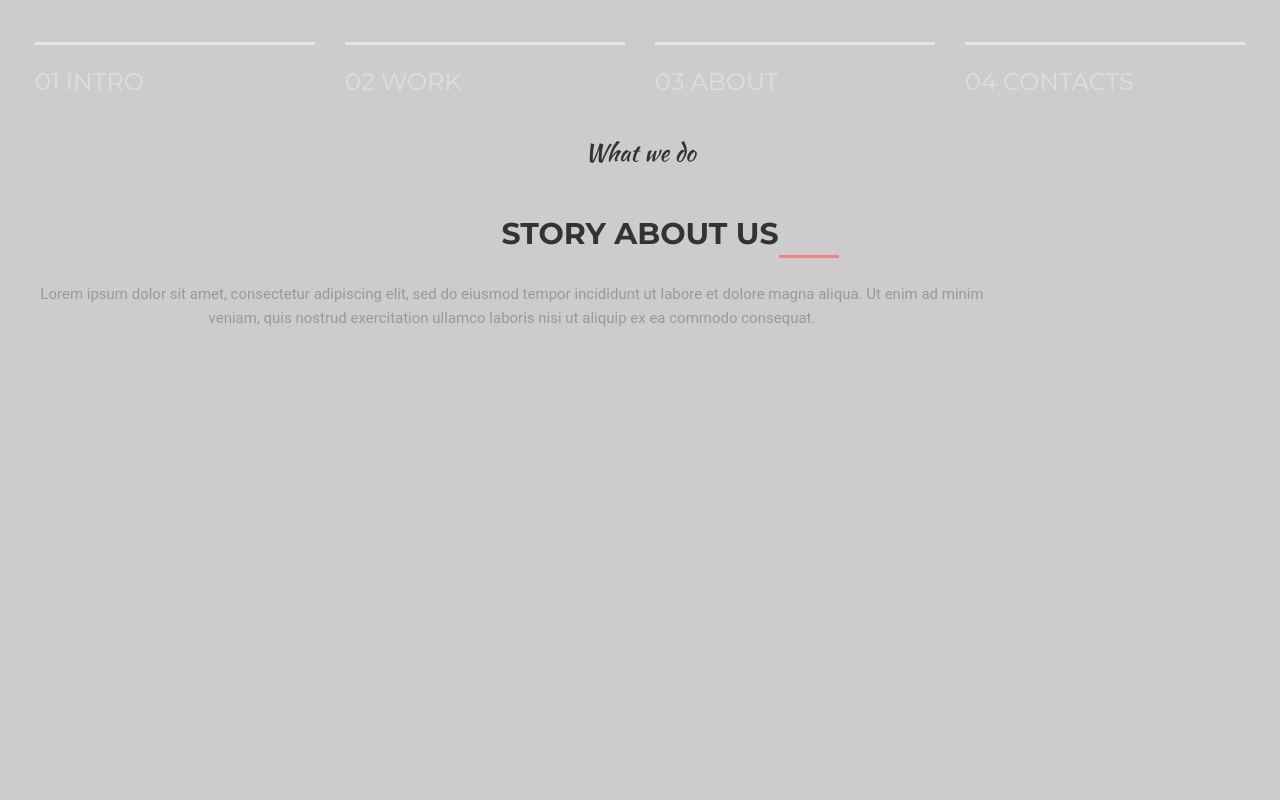
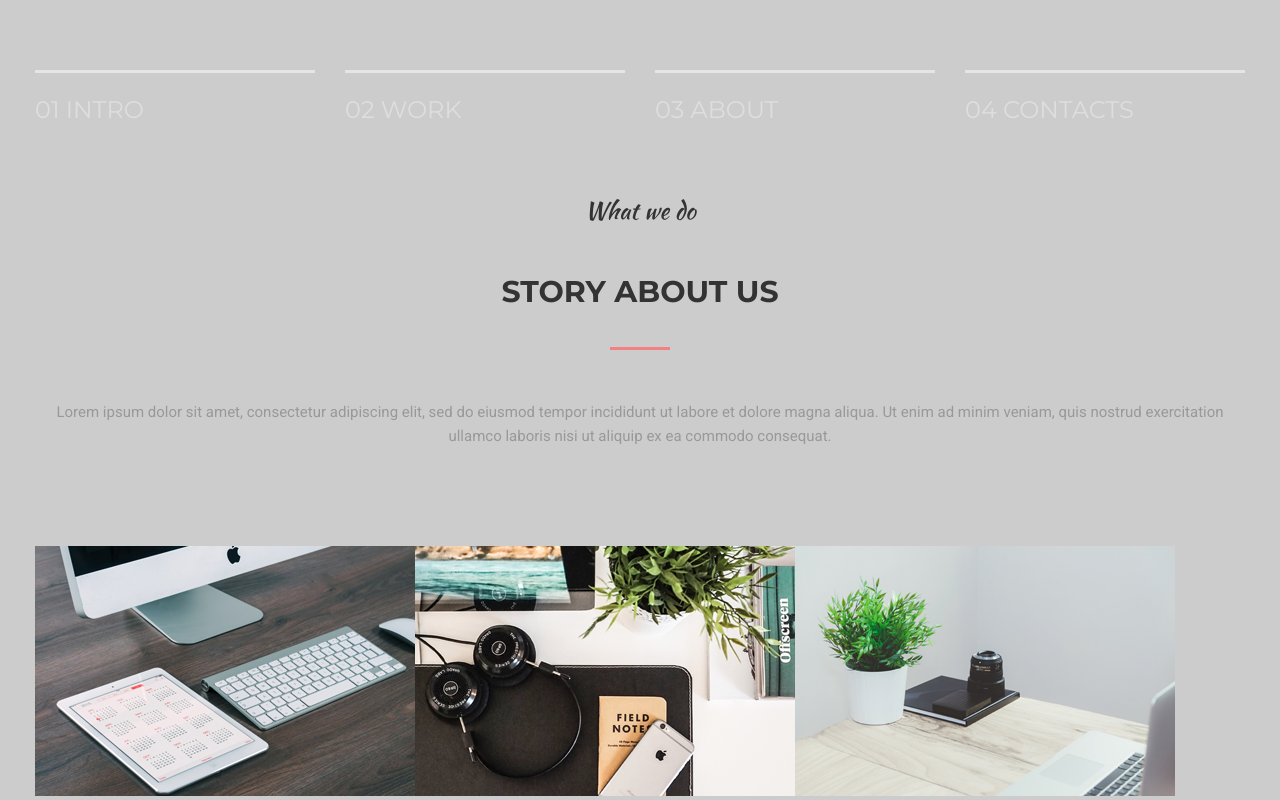
Before and after one commit to VladimirMorris/To-windows, a plain HTML site: page index.html in a window 1280 px wide. Shown: the part 772-1572 px from the top of the page. Before the commit the page ends 1102 px from the top, so only its background shows below. Drawn offline with Linux system fonts and the light colour scheme.

Commit message:
Next To Windows

```diff
--- a/index.html
+++ b/index.html
@@ -6,6 +6,7 @@
 	<title>Second layout</title>
 	<link href="https://fonts.googleapis.com/css?family=Montserrat:400,700" rel="stylesheet">
 	<link href="https://fonts.googleapis.com/css?family=Kaushan+Script" rel="stylesheet">
+	<link href="https://fonts.googleapis.com/css?family=Roboto" rel="stylesheet">
 </head>
 <body>
 	<header>
@@ -55,5 +56,19 @@
 		<div class="text-about-us">Lorem ipsum dolor sit amet, consectetur adipiscing elit, sed do eiusmod tempor incididunt ut labore et dolore magna aliqua. Ut enim ad minim veniam, quis nostrud exercitation ullamco laboris nisi ut aliquip ex ea commodo consequat. </div>
 	</div>
 
+	<div class="container">
+		<div class="block-of-photos">
+			<div class="drop-shadow-photo">
+				<img src="layer-44.png">
+			</div>
+			<div>
+				<img src="layer-39.png">
+			</div>
+			<div>
+				<img src="layer-41.png">
+			</div>
+		</div>
+	</div>
+
 </body>
 </html>
--- a/styles.css
+++ b/styles.css
@@ -64,6 +64,7 @@ margin-right: 55px;
 background-color: #fff;
 position: absolute;
 margin-top: 70px;
+transform: translateX(-30px);
 }
 
 .learn-more-button {
@@ -73,6 +74,9 @@ margin-right: 55px;
 font-weight: 700;
 text-transform: uppercase;
 text-align: center;
+border: 3px solid #ffffff;
+width: 160px;
+height: 40px;
 }
 
 .rectangle-navigation{
@@ -108,20 +112,21 @@ font-weight: 400;
 font-family: "Kaushan Script";
 font-size: 24px;
 font-weight: 400;
-  margin-top: 90px;
+margin-top: 120px;
 margin-bottom: 45px;
 text-align: center;
 }
 
 .main-title-about-us {
 margin-top: 25px;
-  margin-bottom: 30px;
+margin-bottom: 90px;
 color: #333;
 font-family: Montserrat;
 font-size: 30px;
 font-weight: 700;
 text-transform: uppercase;
 text-align: center;
+position: relative;
 }
 
 .main-title-about-us:after {
@@ -130,16 +135,29 @@ font-weight: 400;
 height: 3px;
 background-color: #f38181;
 position: absolute;
-	margin-top: 40px;
+bottom: -40px;
+transform: translateX(-30px);
+left: 50%;
 }
 
 .text-about-us{
-  width: 954px;
-  height: 39px;
-  color: #999999;
+color: #999;
 font-family: Roboto;
 font-size: 15px;
 font-weight: 400;
 line-height: 24px;
 text-align: center;
 }
+
+.block-of-photos {
+display: flex;
+justify-content: space-between;
+align-items: center;
+width: 380px;
+height: 250px;
+margin-top: 100px;
+}
+
+.drop-shadow-photo {
+filter: drop-shadow (10px 10px #95e1d3;)
+}
```
Also changed, not shown: layer-39.png (added), layer-41.png (added), layer-44.png (added). Lines whose indentation alone changed are shown as unchanged.
